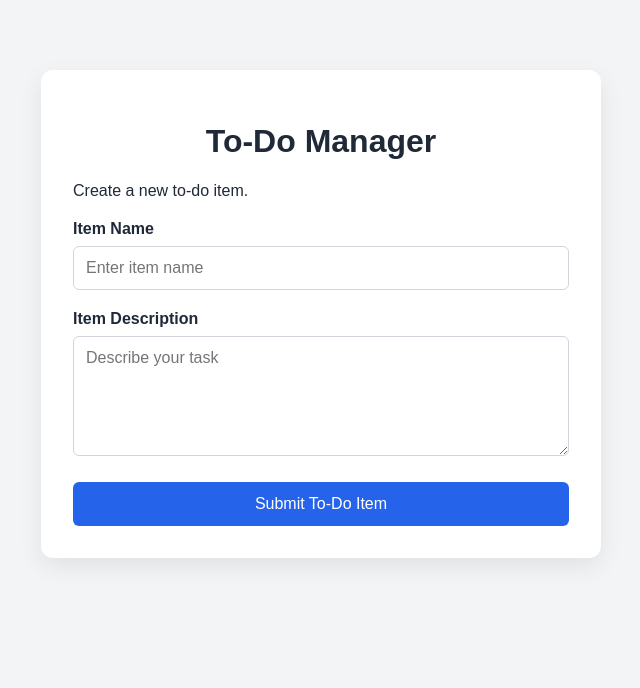
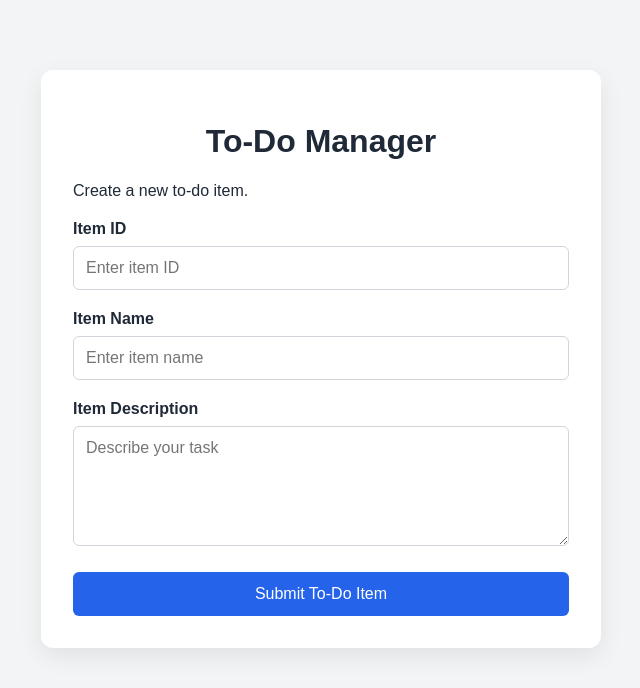
Before and after one commit to P7yush-Singh/git_and_github_PIYUSHSINGH, a Flask app: template templates/todo.html in a window 1280 px wide. Shown: the top 688 px of the page, without its empty margins (319-959 px from the left). Run offline with Flask 3, Linux system fonts and the light colour scheme; the template is opened without the code that fills it, so the values that code supplies are empty.

Commit message:
Add Item ID field to To-Do form

```diff
--- a/templates/todo.html
+++ b/templates/todo.html
@@ -1,6 +1,6 @@
-
 <!DOCTYPE html>
 <html lang="en">
+
 <head>
     <meta charset="UTF-8">
     <meta name="viewport" content="width=device-width, initial-scale=1.0">
@@ -68,31 +68,24 @@
         }
     </style>
 </head>
+
 <body>
     <main class="container">
         <h1>To-Do Manager</h1>
         <p>Create a new to-do item.</p>
 
         <form action="/submittodoitem" method="POST">
+            <label for="itemId">Item ID</label>
+            <input type="number" id="itemId" name="itemId" placeholder="Enter item ID" required>
             <label for="itemName">Item Name</label>
-            <input
-                type="text"
-                id="itemName"
-                name="itemName"
-                placeholder="Enter item name"
-                required
-            >
+            <input type="text" id="itemName" name="itemName" placeholder="Enter item name" required>
 
             <label for="itemDescription">Item Description</label>
-            <textarea
-                id="itemDescription"
-                name="itemDescription"
-                placeholder="Describe your task"
-                required
-            ></textarea>
+            <textarea id="itemDescription" name="itemDescription" placeholder="Describe your task" required></textarea>
 
             <button type="submit">Submit To-Do Item</button>
         </form>
     </main>
 </body>
+
 </html>
```
